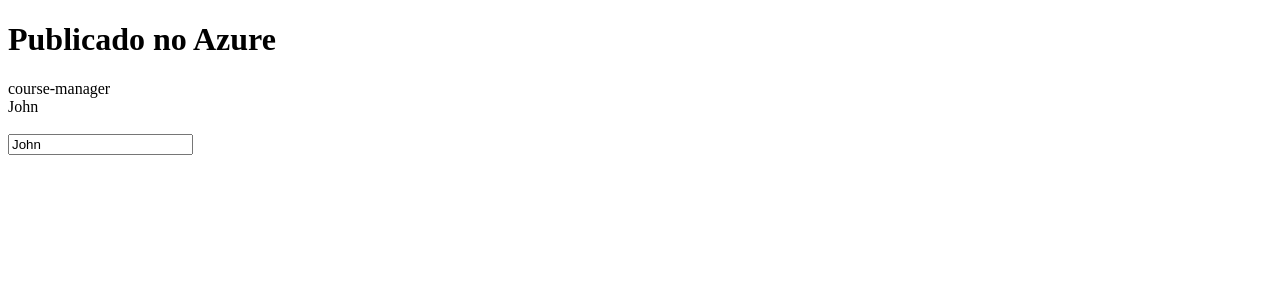
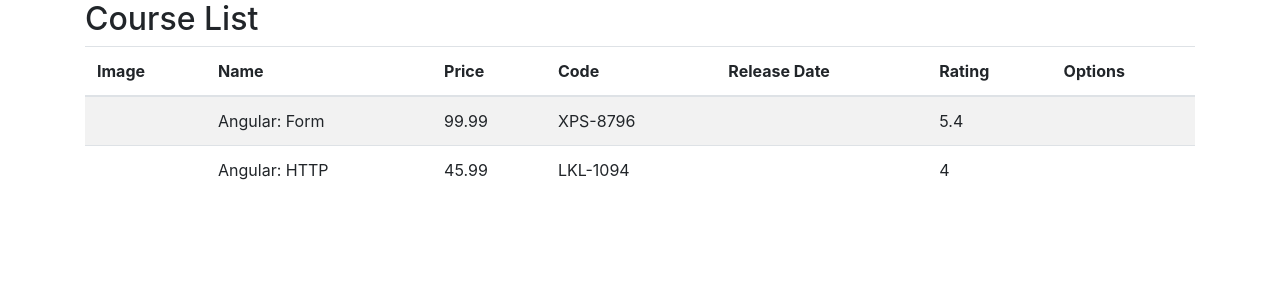
Before and after one commit to FredMI74/course-manager, an Angular app: page /courses in a window 1280 px wide. Shown: the top 300 px of the page. Built offline with nearby package versions, Linux system fonts and the light colour scheme.

Commit message:
Criando componentes e construindo o projeto

```diff
--- a/package.json
+++ b/package.json
@@ -19,6 +19,7 @@
     "@angular/platform-browser": "~11.0.6",
     "@angular/platform-browser-dynamic": "~11.0.6",
     "@angular/router": "~11.0.6",
+    "bootstrap": "^4.5.3",
     "rxjs": "~6.6.0",
     "tslib": "^2.0.0",
     "zone.js": "~0.10.2"
--- a/src/app/app.component.html
+++ b/src/app/app.component.html
@@ -1,11 +1,3 @@
-<h1>Publicado no Azure </h1>
-
-{{ title }}
-
-<br/>
-
-{{ name }}
-
-<br/><br/>
-
-<input [(ngModel)]='name' name="name">
+<div class="container">
+    <app-course-list></app-course-list>
+</div>
--- a/src/app/app.module.ts
+++ b/src/app/app.module.ts
@@ -3,10 +3,12 @@
 import { FormsModule} from '@angular/forms';
 
 import { AppComponent } from './app.component';
+import { CourseListComponent } from './courses/course-list.component';
 
 @NgModule({
   declarations: [
-    AppComponent
+    AppComponent,
+    CourseListComponent
   ],
   imports: [
     BrowserModule,
--- /dev/null
+++ b/src/app/courses/course-list.component.html
@@ -0,0 +1,26 @@
+<h2> Course List </h2>
+
+<table class="table table-striped">
+    <thead>
+        <tr>
+            <th>Image</th>
+            <th>Name</th>
+            <th>Price</th>
+            <th>Code</th>
+            <th>Release Date</th>
+            <th>Rating</th>
+            <th>Options</th>
+        </tr>
+    </thead>
+    <tbody>
+        <tr *ngFor="let course of courses">
+            <td>{{ course.image }}</td>
+            <td>{{ course.name }}</td>
+            <td>{{ course.price }}</td>
+            <td>{{ course.code }}</td>
+            <td>{{ course.relesaseDate }}</td>
+            <td>{{ course.rating }}</td>
+            <td></td>
+        </tr>
+    </tbody>
+</table>
--- /dev/null
+++ b/src/app/courses/course-list.component.ts
@@ -0,0 +1,37 @@
+import { Component, OnInit } from "@angular/core";
+import { Course } from './course';
+
+@Component({
+    selector: 'app-course-list',
+    templateUrl: './course-list.component.html'
+})
+
+export class CourseListComponent implements OnInit{
+
+    courses: Course[] = [];
+
+    ngOnInit(): void {
+        this.courses = [
+            {
+                id: 1,
+                name: 'Angular: Form',
+                imgeUrl: '',
+                price: 99.99,
+                code: 'XPS-8796',
+                duration: 120,
+                rating: 5.4,
+                releaseDate: 'December, 2, 2019'
+            },
+            {
+                id: 2,
+                name: 'Angular: HTTP',
+                imgeUrl: '',
+                price: 45.99,
+                code: 'LKL-1094',
+                duration: 80,
+                rating: 4,
+                releaseDate: 'November, 4, 2019'
+            }
+        ]
+    }
+}
--- /dev/null
+++ b/src/app/courses/course.ts
@@ -0,0 +1,10 @@
+export class Course{
+    id: number;
+    name: string;
+    imgeUrl: string;
+    price: number;
+    code: string;
+    duration: number;
+    rating: number;
+    releaseDate: string;
+}
--- a/src/styles.css
+++ b/src/styles.css
@@ -1 +1,2 @@
 /* You can add global styles to this file, and also import other style files */
+@import '~bootstrap/dist/css/bootstrap.min.css'
```
Also changed, not shown: 1 other file (tests, documents, lock files or other folders).
